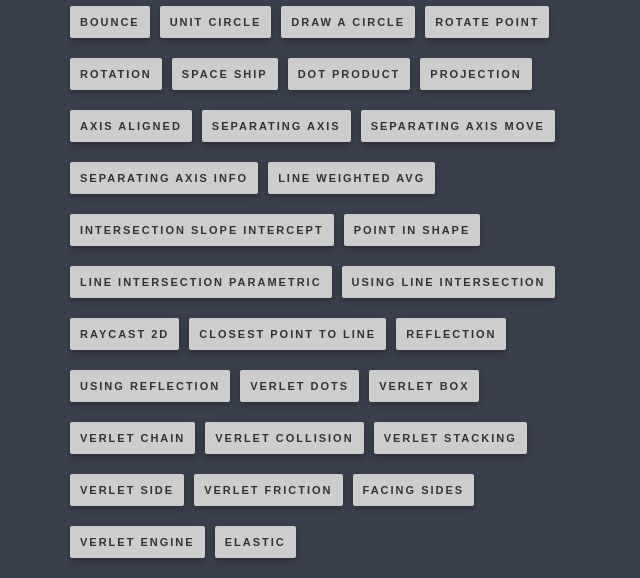
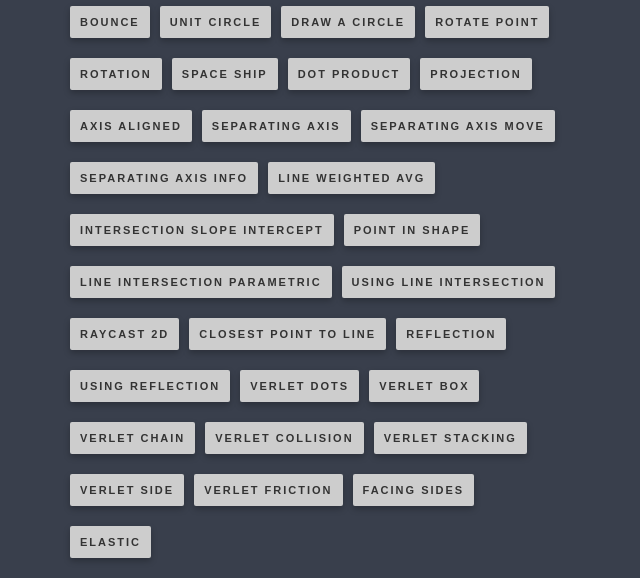
Before and after one commit to sean-codes/vector-concepts, a website: page index.html in a window 1280 px wide. Shown: the part 294-872 px from the top of the page, without its empty margins (320-960 px from the left). Drawn offline with Linux system fonts and the light colour scheme.

Commit message:
remove engine

```diff
--- a/index.html
+++ b/index.html
@@ -47,7 +47,6 @@
             { title: 'Verlet Side', src: '/experiments/verletSides.js' },
             { title: 'Verlet Friction', src: '/experiments/verletFriction.js' },
             { title: 'Facing Sides', src: '/experiments/sideFacingShape.js' },
-            { title: 'Verlet Engine', src: '/experiments/verletEngine.js' },
             { title: 'elastic', src: '/experiments/elastic.js' },
          ]
 
```
